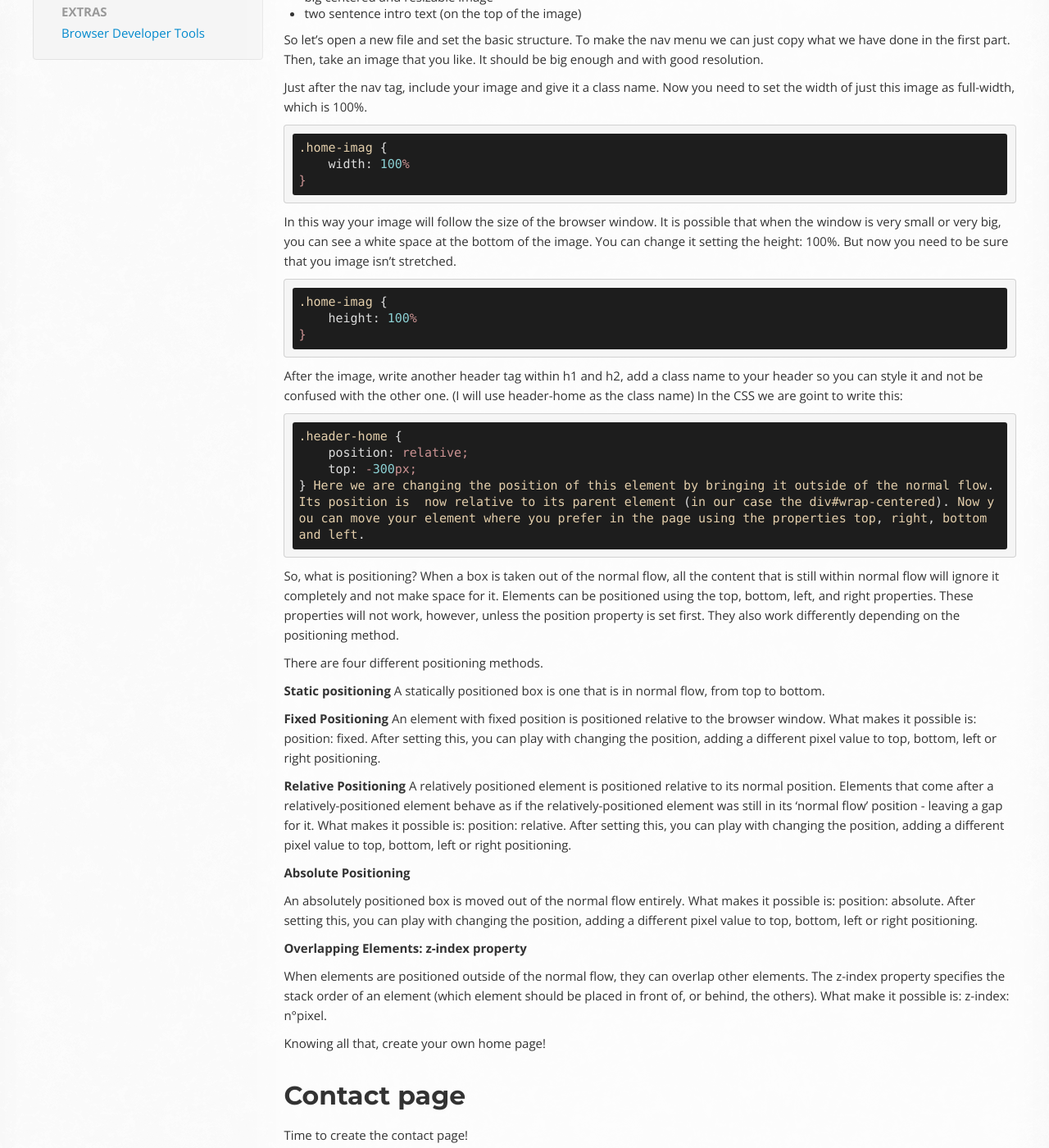
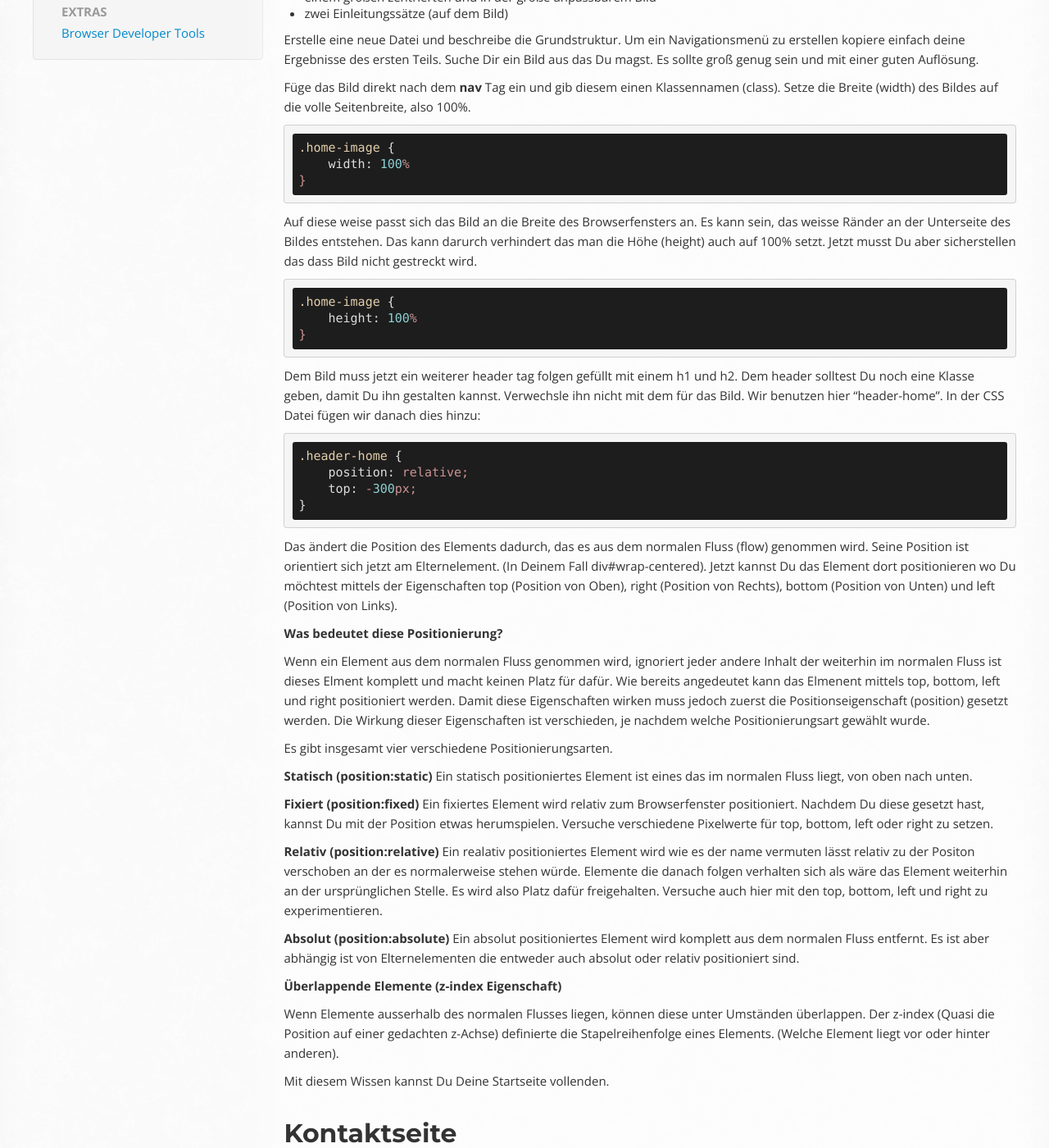
Before and after one commit to OpenTechSchool/html-css-beginners, a Jekyll site: the page built from core/portfolio-2.md, in a window 1280 px wide and 1400 px high, scrolled down 441 px. Shown: the whole window at 82% size. Built offline with Jekyll 4.4.1, drawn with Linux system fonts in a browser that asks for light colours; Markdown is read by kramdown in place of the engine named in the settings; some of the changed text lies outside the part shown.

Commit message:
Translated portfolio part 2

```diff
--- a/core/portfolio-2.md
+++ b/core/portfolio-2.md
@@ -1,115 +1,130 @@
 ---
 
 layout: ots
-title: Create your Personal Portfolio
+title: Erstelle Dein persönliches Portfolio
 
 ---
 
-So far we built the core of our website. Now we need a home page and a contact page.
-Here we explain some basic concepts but after that you have the freedom to experiment.
+Bisher haben wir die Grundstruktur unserer Webseite erstellt.
+Es fehlt eine Startseite (Homepage) und eine Kontaktseite.
+Folgend ein paar Grundlagen, danach kannst Du Deiner Kreativität ausdruck
+verleihen und selbst Experimentieren.
 
-## Home page and positioning
-Let's start from the home page.
+## Homepage und Positionierung
+Wir beginnen mit der Startseite.
 
-**Goal**
+**Das Ziel**
 
-The home page is made by:
+Die Startseite besteht aus:
 
-* navigation menu
-* big centered and resizable image
-* two sentence intro text (on the top of the image)
+* Navigationsmenü
+* einem großen zentrierten und in der größe anpassbarem Bild
+* zwei Einleitungssätze (auf dem Bild)
 
-So let's open a new file and set the basic structure.
-To make the nav menu we can just copy what we have done in the first part.
-Then, take an image that you like. It should be big enough and with good resolution.
+Erstelle eine neue Datei und beschreibe die Grundstruktur.
+Um ein Navigationsmenü zu erstellen kopiere einfach deine Ergebnisse des ersten
+Teils.
+Suche Dir ein Bild aus das Du magst. Es sollte groß genug sein und mit einer guten
+Auflösung.
 
-Just after the nav tag, include your image and give it a class name.
-Now you need to set the width of just this image as full-width, which is 100%.
+Füge das Bild direkt nach dem **nav** Tag ein und gib diesem einen Klassennamen
+(class). Setze die Breite (width) des Bildes auf die volle Seitenbreite, also 100%.
 
-    .home-imag {
+    .home-image {
         width: 100%
     }
 
-In this way your image will follow the size of the browser window.
-It is possible that when the window is very small or very big, you can see a white space at the bottom of the image.
-You can change it setting the height: 100%. But now you need to be sure that you image isn't stretched.
+Auf diese weise passt sich das Bild an die Breite des Browserfensters an.
+Es kann sein, das weisse Ränder an der Unterseite des Bildes entstehen. Das kann
+darurch verhindert das man die Höhe (height) auch auf 100% setzt. Jetzt musst Du
+aber sicherstellen das dass Bild nicht gestreckt wird.
 
-    .home-imag {
+    .home-image {
         height: 100%
     }
 
-After the image, write another header tag within h1 and h2, add a class name to your header so you can style it
-and not be confused with the other one. (I will use header-home as the class name)
-In the CSS we are goint to write this:
+Dem Bild muss jetzt ein weiterer header tag folgen gefüllt mit einem h1 und h2.
+Dem header solltest Du noch eine Klasse geben, damit Du ihn gestalten kannst.
+Verwechsle ihn nicht mit dem für das Bild. Wir benutzen hier "header-home".
+In der CSS Datei fügen wir danach dies hinzu:
 
     .header-home {
         position: relative;
         top: -300px;
     }
-Here we are changing the position of this element by bringing it outside of the normal flow. Its position is
-now relative to its parent element (in our case the div#wrap-centered). Now you can move your element where
-you prefer in the page using the properties top, right, bottom and left.
 
-So, what is positioning?
-When a box is taken out of the normal flow, all the content that is still within normal flow will ignore it
-completely and not make space for it. Elements can be positioned using the top, bottom, left, and right
-properties. These properties will not work, however, unless the position property is set first. They also work
-differently depending on the positioning method.
+Das ändert die Position des Elements dadurch, das es aus dem normalen Fluss (flow) genommen wird.
+Seine Position ist orientiert sich jetzt am Elternelement. (In Deinem Fall div#wrap-centered).
+Jetzt kannst Du das Element dort positionieren wo Du möchtest mittels der Eigenschaften
+top (Position von Oben), right (Position von Rechts), bottom (Position von Unten)
+und left (Position von Links).
 
-There are four different positioning methods.
+**Was bedeutet diese Positionierung?**
 
-**Static positioning**
-A statically positioned box is one that is in normal flow, from top to bottom.
+Wenn ein Element aus dem normalen Fluss genommen wird, ignoriert jeder andere Inhalt der
+weiterhin im normalen Fluss ist dieses Elment komplett und macht keinen Platz für dafür.
+Wie bereits angedeutet kann das Elmenent mittels top, bottom, left und right positioniert werden.
+Damit diese Eigenschaften wirken muss jedoch zuerst die Positionseigenschaft (position)
+gesetzt werden. Die Wirkung dieser Eigenschaften ist verschieden, je nachdem welche
+Positionierungsart gewählt wurde.
 
-**Fixed Positioning**
-An element with fixed position is positioned relative to the browser window.
-What makes it possible is: position: fixed.
-After setting this, you can play with changing the position, adding a different pixel value to top, bottom, left or right positioning.
+Es gibt insgesamt vier verschiedene Positionierungsarten.
 
-**Relative Positioning**
-A relatively positioned element is positioned relative to its normal position. Elements that come after a relatively-positioned element behave as if the relatively-positioned element was still in its ‘normal flow’ position - leaving a gap for it.
-What makes it possible is: position: relative.
-After setting this, you can play with changing the position, adding a different pixel value to top, bottom, left or right positioning.
+**Statisch (position:static)**
+Ein statisch positioniertes Element ist eines das im normalen Fluss liegt, von oben nach unten.
 
-**Absolute Positioning**
+**Fixiert (position:fixed)**
+Ein fixiertes Element wird relativ zum Browserfenster positioniert.
+Nachdem Du diese gesetzt hast, kannst Du mit der Position etwas herumspielen.
+Versuche verschiedene Pixelwerte für top, bottom, left oder right zu setzen.
 
-An absolutely positioned box is moved out of the normal flow entirely.
-What makes it possible is: position: absolute.
-After setting this, you can play with changing the position, adding a different pixel value to top, bottom, left or right positioning.
+**Relativ (position:relative)**
+Ein realativ positioniertes Element wird wie es der name vermuten lässt relativ zu der
+Positon verschoben an der es normalerweise stehen würde.
+Elemente die danach folgen verhalten sich als wäre das Element weiterhin an der ursprünglichen
+Stelle. Es wird also Platz dafür freigehalten.
+Versuche auch hier mit den top, bottom, left und right zu experimentieren.
 
-**Overlapping Elements: z-index property**
+**Absolut (position:absolute)**
+Ein absolut positioniertes Element wird komplett aus dem normalen Fluss entfernt.
+Es ist aber abhängig ist von Elternelementen die entweder auch absolut oder relativ positioniert sind.
 
-When elements are positioned outside of the normal flow, they can overlap other elements. The z-index property specifies the stack order of an element (which element should be placed in front of, or behind, the others).
-What make it possible is: z-index: n°pixel.
+**Überlappende Elemente (z-index Eigenschaft)**
 
-Knowing all that, create your own home page!
+Wenn Elemente ausserhalb des normalen Flusses liegen, können diese unter Umständen überlappen.
+Der z-index (Quasi die Position auf einer gedachten z-Achse) definierte die Stapelreihenfolge
+eines Elements. (Welche Element liegt vor oder hinter anderen).
 
+Mit diesem Wissen kannst Du Deine Startseite vollenden.
 
+## Kontaktseite
+Zeit die Kontaktseite anzugehen.
 
+**Das Ziel**
 
-## Contact page
-Time to create the contact page!
+Erstelle eine Seite mit:
+* einem kleinen Absatz über Dich selbst
+* Einige Links über die Du erreicht werden kannst
 
-**Goal**
+Die Kontaktseite wird die gleich Struktur haben wie die Seite zuvor.
+Kopiere einfach die Datei und bennene sie in `kontakt.html` um.
 
-Create a page with:
+Entferne dann alles aus dem `#wrap-centered` *div* tag, denn dort sollen jetzt die
+Inhalte der der Kontaktseite stehen.
 
-* a small paragraph about yourself
-* some nice links to contact you
+Füge einen Absatz hinzu und erzählen dem Besucher wer Du bist. Dafür eignet sich der
+`<p></p>`tag.
 
-The contact page will have the same structure as the page you created before. So just copy the file and rename it to `contact.html` or something like that.
+Innerhalb dieses tags kannst Du den Text hinzufügen, der sichtbar sein soll.
 
-Then you remove everything inside the `#wrap-centered` div container because that's where you want to display the contact page now.
+Zum Beispiel: `<p>Hallo ich bin Doctor Who. Ich freue mich von Dir zu hören.</p>`
 
-Next let's add a paragraph to tell the user who you are. You can do that using the `<p> </p>` tag.
+Um einen Zeilenumbruch nach dem ersten Satz zu erzwingen kannst Du `<br/>` verwenden.
+Vielleicht möchtest Du Deinen namen auch noch *kursiv* darstellen: `<i>Doctor Who</i>`.
 
-Inside that tag you can write some text that will be displayed to the user.
-
-For example: `<p>Hi I am Mr. Smith. Feel free to contact me.</p>`
-
-You also can add a linebreak after the first sentence with a `<br>` tag and maybe you want to highlight your name by making it italic: `<i>Mr. Smith</i>`.
-
-If you want to add more styling to the paragraph you should do that in the CSS file. Just add a class to the paragraph `<p class="contact-intro">` and over in the CSS file add some styling to the text:
+Wenn Du den Absatz noch weiter gestalten willst, solltest Du dies über die CSS Datei tun.
+Mittels einer Klasse am Abasatz `<p class="contact-info">` kannst Du in der CSS Datei
+die Textgestaltung anpassen:
 
     .contact-intro {
         font-size: 20px;
@@ -117,32 +132,37 @@ If you want to add more styling to the paragraph you should do that in the CSS f
         margin: 10px;
     }
 
-That's it for the short introduction. Now let's get to the links where visitors of your site can actually contact you.
+Das reicht vorerst als kurze Vorstellung. Es geht weiter mit den Links über die Besucher
+Deiner Seite dich erreichen können.
 
-Just create a list for the different contact options using the `<ul> </ul>` tag (ul for unordered list) and also add a class to the list so you can style it later on: `<ul class="contact-links">`.
+Füge eine Liste für die verschiedenen Kontaktwege ein mit dem `<ul> </ul>` tag (ul steht für ungeordnete Liste) und versehe auch diese mit einer Klasse `<ul class="contact-links">` um eine spätere Gestaltung zu ermöglichen.
 
-For now we want to add links to Mail, Twitter, Facebook and Github. So you have to create four list items with `<li> </li>` tags.
+Sagen wir also es sollen Links zu eMail, Twitter, Facebook und Github erscheinen.
+Hierzu füge vier Listenelemente, also `<li></li>` tags zwischen den ul tag ein.
 
-Inside each item you add a link tag so the user of your site can click on something. You can do that using an `<a href="#"> </a>` tag. You can ignore the `href` attribute for now. We will cover that later to make the links actually work.
+Schreibe in jedes dieser Elemente einen Link Tag ein auf den der Besucher klicken kann.
+Diese sollten in etwa so aussehen `<a href="#"> </a>`. Das `href` Attribut kannst Du vorerst so belassen. Wir sorgen später dafür das diese Links auch funktionieren.
 
-In general you can use everything as a link. A button element, an image or just plain text. But let's create a stylish icon using CSS here.
+Prinzipiell kannst Du alles als Link benutzen. Ein Button, ein Bild, oder normalen Text.
 
-For doing so add the first letter of the name of each link in the link tag and add some classes to the links so you can style them. Add one class `contact-link` to each link to apply styles to all links and add a unique class for each link (`mail`, `twitter`, `facebook`, `github`). The whole list should look like the following:
+Lass uns die Links vorerst etwas aufpeppen indem wir diese um den ersten Buchstaben des Textes setzen und jedem Link ein paar Klassen vergeben.
+`contact-link` für die Eigenschaften die alle Links gemeinsam haben und für die anderen einzigartige (`email`, `twitter`, `facebook`, `github`).
+Dadurch solltest Du zu folgendem Ergebnis gelangen:
 
     <ul class="contact-links">
-        <li><a href="#" class="contact-link mail">m</a></li>
-        <li><a href="#" class="contact-link twitter">t</a></li>
-        <li><a href="#" class="contact-link facebook">f</a></li>
-        <li><a href="#" class="contact-link github">g</a></li>
+        <li><a href="#" class="contact-link email">e</a>mail</li>
+        <li><a href="#" class="contact-link twitter">t</a>witter</li>
+        <li><a href="#" class="contact-link facebook">f</a>acebook</li>
+        <li><a href="#" class="contact-link github">g</a>ithub</li>
     </ul>
 
-If you like you can replace each # above with the URL to your respective social network account.
+Wenn Du möchtest kannst Du das `#` Zeichen oben bereits durch die URL Deines Kontos ersetzen.
 
-And now you can style the links using CSS.
+**Zeit die Links mit CSS zu gestalten:**
 
-You can change the font, create a box for each link in a different colour and position the letter pixel perfect for each link individually.
+Du kannst die Schriftart ändern, einen Rahmen um jeden Link in verschiedenen Farben und die Position für jeden ersten Buchstabens perfekt bestimmen.
 
-Here is some simple styling. Have a look at it and adjust it to your needs:
+Hier hier einmal ein einfaches Layout.
 
     .contact-links {
         padding: 0;
@@ -188,71 +208,63 @@ Here is some simple styling. Have a look at it and adjust it to your needs:
         padding: 0 0 0 13px;
     }
 
-That's it for this section. Feel free to extend and customize the contact page in every way you can imagine.
-
-
-
+Das war es bereits für diesen Bereich.
+Probiere es aus und passe es dann an Deine Wünsche an.
 
 ## a tag
 
-Good! Our portfolio is almost ready.
-Now we need just one more thing: to link all your pages together.
-To do that there is a special tag: a tag (anchor) that defines a hyperlink.
-The most important attribute of the < a > element is the href attribute, which indicates the link’s destination.
-So the HTML syntrax for a link look like this:
+Sehr gut. Dein Portfolio ist so gut wie fertig.
+Die einzelnen Seiten sollten miteinander verlinkt sein.
+Dafür verwenden wir den *a* tag (Anker) der einen Hyperlink beschreibt.
+Das wichtigste Attribut eines *a* elements ist dessen *href* (hypertext referenz) Attribut.
+Es definiert das Ziel des Links.
 
-    <a href="yourUrl">Link text</a>
+Die HTML Syntax für einen Link sieht vollständig dann so aus:
 
-There are different types of links.
-You can create an **external link**, a link that go to another web site. This
-link is absolute and basically need all the line that usually you see or type
-in the Url bar of your browser.
-If we want to link our web site to the OTS site, it look like this:
+    <a href="irgendeineUrl">Der Linktext</a>
 
-     <a href="http://opentechschool.org">OpenTechSchool</a>
+Es gibt verschiedene Typen von Links. Es gibt **externe Links** die auf andere Webseiten zeigen.
+Dieser Link ist absolut und entspricht dem was Du in der Adresszeile des Browsers siehst.
+Ein Link auf die OpenTechSchool in Dortmund würde so aussehen:
 
-Also very important is the Internal link or rather a link that point on your
-own web site, point just to another page of the same website.
-And that one is also the one we need right now, so let's proceed with our
-portfolio.
-In our nav menu, we need to add an a tag to our li elements:
+     <a href="http://opentechschool.org/dortmund">OpenTechSchool Dortmund</a>
 
-    <li><a href="home.html" >Home |</a> </li>
+Auch sehr wichtig sind *interne Links* die auf andere Unterseiten Deiner eigenen Webseite zeigen.
+Das wollen wir als nächstes tun indem Du Dein Portfolio im Navigationsmenü um einen *a* tag innerhalb der *li* elemente erweiterst:
 
+    <li><a href="startseite.html" >Startseite |</a> </li>
 
-Be careful to type the url right.
-If the page to which you are going to link is not in the same root, in the same folder of your file, you need to specify in which one it can be
-found.
-For example, if I have the contact page in a contact folder I write:
+Achte darauf die URL korrekt zu schreiben, ansonsten führt diese ins nichts.
+Wenn die Seite auf die Du verlinken möchtest nicht ebenfalls am gleichen Ort wie die aktuelle Seite liegt, musst Du eventuelle Unterverzeichnisse ebenfalls miteinbeziehen.
+Wenn die Kontaktseite z.b. in einem extra Kontaktverzeichnis liegen würde sähe dies so aus:
 
-    <li><a href="contact/contact.html"> Contact </a> </li>
+    <li><a href="kontakt/kontakt.html"> Kontakt </a> </li>
 
-Check in the browser and... Done!
-Now you can do the same for the rest of your nav menu and for your social buttons links.
+Prüfe es im Browser uuuuuuuuund.... Tadaaaaaaa ein Link von der Startseite zur Kontaktseite.
 
-By default the a tag is styled like this:
+Erweitere den Rest des Navigationsmenüs und alle Kontaktlinks auf die gleiche Weise.
 
-* An unvisited link is underlined and blue
-* A visited link is underlined and purple
-* An active link is underlined and red
+Standardmäßig wird ein Tag vom Browser folgendermaßen dargestellt:
 
-You can change the style and the color by selecting the a tag.
+* Ein unbesuchter Link ist unterstrichen und blau
+* Ein besuchter Link ist unterstrichen aber lila
+* Ein aktiver Link (also die aktuelle Seite) ist unterstrichen und rot
 
-There still at least one important link to explain. The mailto link.
-Write mailto: myemail@google.com tell to the browser to open the default
-email programm on the user machine with the email destinatary field already fill in. Nice, isn't it?
-So go ahead and write the mailto link with your personal email instead of #
-in your contact list and try it out.
+Das kannst Du ebenfalls anpassen.
+
+Eine kleine Erklärung auch noch zum mailto link.
+Schreibe mailto:ich@google.com um dem Browser zu sagen er soll das Emailprogramm des Benutzers öffnen und eine neue Email an die angegebene Adresse zu schreiben.
+Praktisch oder?
+Bei Deinem Email link füge also statt # also einen mailto mit Deiner Emailadresse ein.
 
 **:hover**
-To get the nice effect of changing the color of a link when the mouse moves over it, you need to use the :hover selector.
+Es ist auch möglich die Darstellung eines Links zu verändern, sobald die Maus sich darüber bewegt.
+Dafür benötigst Du den `:hover` (hover=schweben/im Bereich) selector.
 
     a:hover {
         color: red;
     }
 
+Super! Du bist ferig. Jetzt liegt es an Dir noch weitere Änderungen vorzunehmen. Mach die Seite hübscher und individueller. Verändere Farben, Schriftarten oder füge Bilder hinzu. Was immer Du möchtest und bereite es vor es am Ende des Workshops zu präsentieren.
 
-Great! We are done but if you still have a time keep going to play with your potrfolio, make it nicer, change colors, fonts, add images or whatever you like most and be ready for present it at the end of the workshop.
-We want to see your amazing personal website!
-
-Don't hesitated to ask to our coaches if you have any question.
+Wir freuen uns auf Deine persönliche Webseite!
```
Also changed, not shown: other parts of core/portfolio-2.md (+1 -1 lines).
